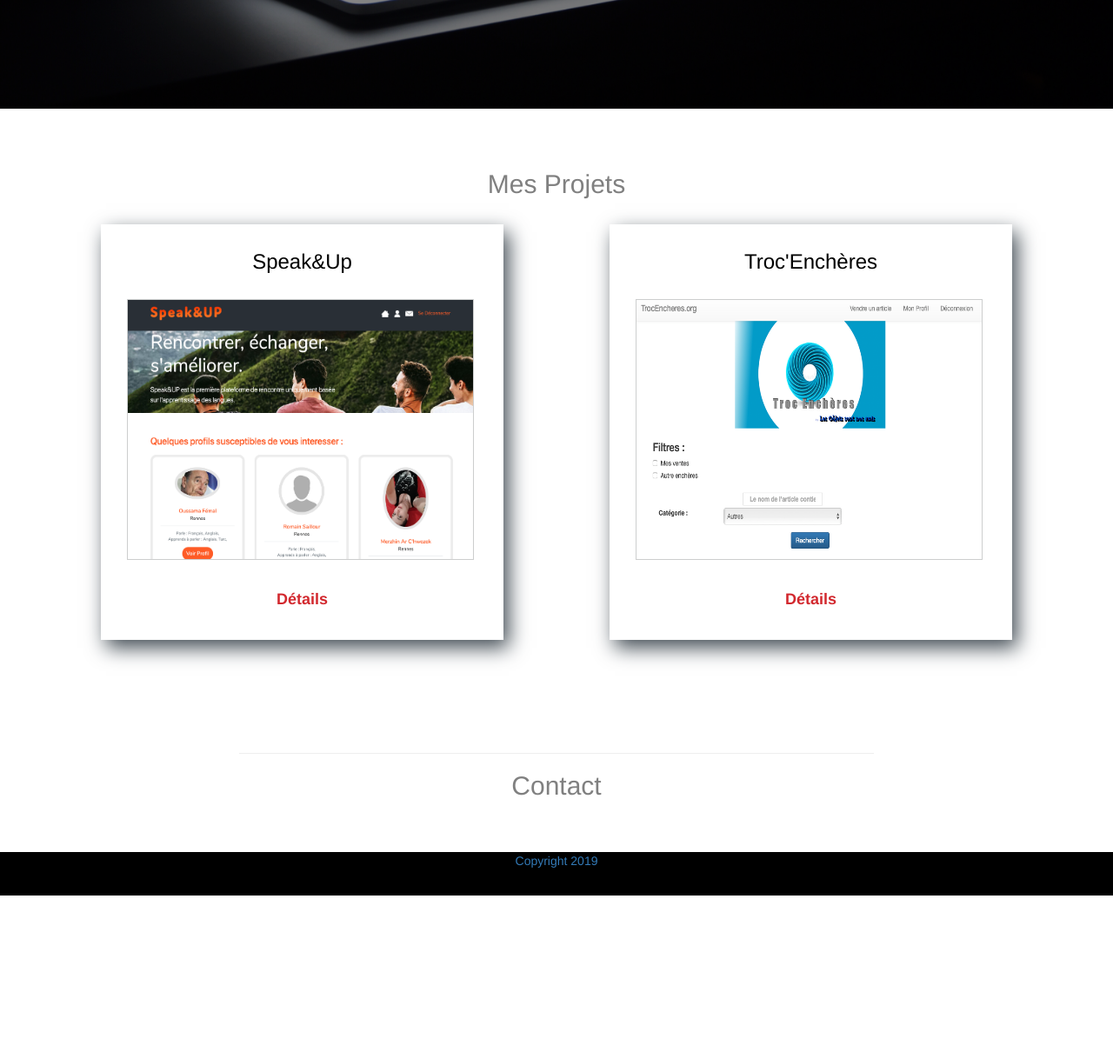
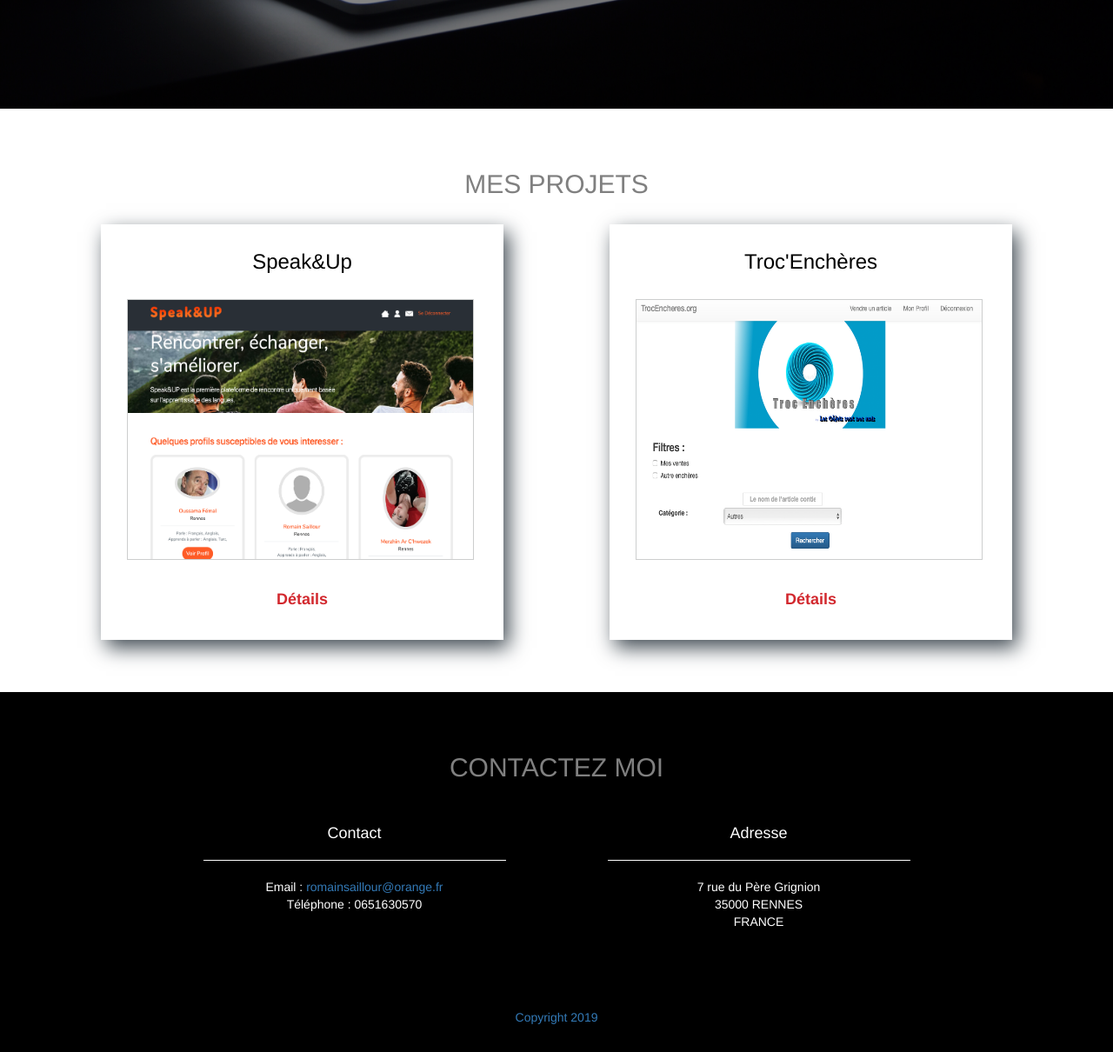
Before and after one commit to RomainSai/portofolio, a PHP site: page / in a window 1280 px wide. Shown: the part 551-1761 px from the top of the page at 87% size. Before the commit the page ends 1581 px from the top, so only its background shows below. Run offline with PHP 8.4, Linux system fonts and the light colour scheme; some libraries are stand-ins or nearby versions.

Commit message:
creation contact

```diff
--- a/index.html
+++ b/index.html
@@ -9,11 +9,11 @@
   <link href="https://cdnjs.cloudflare.com/ajax/libs/flexslider/2.5.0/flexslider.min.css" rel="stylesheet">
   <link href="style.css" rel="stylesheet">
 
-  <title>Document</title>
+  <title>Développeur Web - Romain SAILLOUR</title>
 </head>
 <body id="body">
   <!-- HEADER -->
-  <header>
+  <header id="header">
     <nav class="navbar navbar-inverse navbar-fixed-top align-items-center">
       <div class="container-fluid">
         <!-- Brand and toggle get grouped for better mobile display -->
@@ -54,7 +54,7 @@
     <div id="projet" class=" col-md-12">
       <div class="row">
         <div class="titreProjets col-md-offset-2 col-md-8 col-md-offset-2  ">
-          <h2 class="text-capitalize">Mes projets</h2>
+          <h2 class="text-capitalize">MES PROJETS</h2>
         </div>
       </div>
       <div class="row">
@@ -77,9 +77,7 @@
           </div>
         </div>
       </div>
-
     </div>
-
   </section>
 
   <!-- POP UP Speak&Up-->
@@ -167,11 +165,35 @@
 
 
   <!-- SECTION 3 Contact -->
-  <section id="contact" class="culture-section culture-section2">
+  <section id="contact" class="culture-section3">
     <div class="container">
       <div class="col-md-8 col-md-offset-2">
-        <hr>
-        <h2>Contact</h2>
+        <h2>CONTACTEZ MOI</h2>
+      </div>
+      <div class="row">
+        <div class="col-xs-12">
+          <div id="contactBox" class="col-lg-10 col-lg-offset-1 col-md-10 col-md-offset-1 col-sm-12 col-xs-12 ">
+            <div id="adress" class="col-xs-6">
+              <dl class="contact">
+                <dt><h4>Contact</h4></dt>
+                <hr class="hr">
+                <dd>Email :
+                  <a href="mailto:romainsaillour@orange.fr">romainsaillour@orange.fr</a>
+                </dd>
+                <dd>Téléphone : 0651630570</dd>
+              </dl>
+            </div>
+            <div id="adress" class="col-xs-6">
+              <dl class="contact">
+                <dt><h4>Adresse</h4></dt>
+                <hr class="hr">
+                <dd>7 rue du Père Grignion</dd>
+                <dd>35000 RENNES</dd>
+                <dd>FRANCE</dd>
+              </dl>
+            </div>
+          </div>
+        </div>
       </div>
     </div>
   </section>
--- a/popup-slider.js
+++ b/popup-slider.js
@@ -25,8 +25,10 @@ $( document ).ready(function() {
 //Popup TrocENcheres
 $( document ).ready(function() {
     $('.btn-slider2').on('click', function () {
-        document.getElementById("first-section").style.filter = " blur(2px)";
-        document.getElementById("projet").style.filter = " blur(2px)";
+      document.getElementById("header").style.filter = " blur(2px)";
+      document.getElementById("first-section").style.filter = " blur(2px)";
+      document.getElementById("projet").style.filter = " blur(2px)";
+      document.getElementById("contact").style.filter = " blur(2px)";
     $('.sliderPop2').show();
     $('.ct-sliderPop-container').addClass('open');
     $('.sliderPop2').addClass('flexslider');
@@ -40,8 +42,10 @@ $( document ).ready(function() {
   });
 
     $('.ct-sliderPop-close').on('click', function () {
-        document.getElementById("first-section").style.filter = "none";
-        document.getElementById("projet").style.filter = "none";
+    document.getElementById("header").style.filter = "none";
+    document.getElementById("first-section").style.filter = "none";
+    document.getElementById("projet").style.filter = "none";
+    document.getElementById("contact").style.filter = "none";
     $('.sliderPop2').hide();
     $('.ct-sliderPop-container').removeClass('open');
     $('.sliderPop2').removeClass('flexslider');
--- a/style.css
+++ b/style.css
@@ -1,6 +1,6 @@
 /* SECTION 1  */
 .first-section {
-    background: linear-gradient(rgba(0, 0, 0, 0.45),rgba(0, 0, 0, 0.45)), url(images/imageDark.jpg) top no-repeat;
+    background: linear-gradient(rgba(0, 0, 0, 0.45),rgba(0, 0, 0, 0.45)), url(images/imageDark.jpg) fixed no-repeat;
     height: 100%;
     background-size: cover;
     color: #fff;
@@ -25,7 +25,7 @@
 }
 
 /* SECTION 2 */
-.culture-section2{
+.culture-section2, .culture-section3 {
   background: white;
   color: grey;
   height: 100%;
@@ -33,7 +33,7 @@
   padding: 50px 0px;
 }
 
-.culture-section2 h2{
+.culture-section2 h2, .culture-section3 h2{
   text-align: center;
 }
 
@@ -208,6 +208,39 @@
   list-style-type: none;
   text-align: left;
 }
+
+
+/* SECTION 3 */
+.culture-section3{
+  background: black;
+}
+
+#contactBox{
+  color: #fff;
+  margin-top: 20px;
+  margin-bottom: 10px;
+  /*box-shadow: 6px 9px 22px rgba(65,75,83,1);*/
+  padding: 10px !important;
+}
+
+#contactBox h3{
+  text-align: center;
+}
+
+.contact {
+   text-align: center;
+}
+
+hr{
+  border: 0;
+  height: 1px;
+  background: #fff;
+  width: 80%;
+
+}
+
+
+
 /* =================================
   # Navbar
 ================================= */
```
Also changed, not shown: images/imageDark.jpg.
